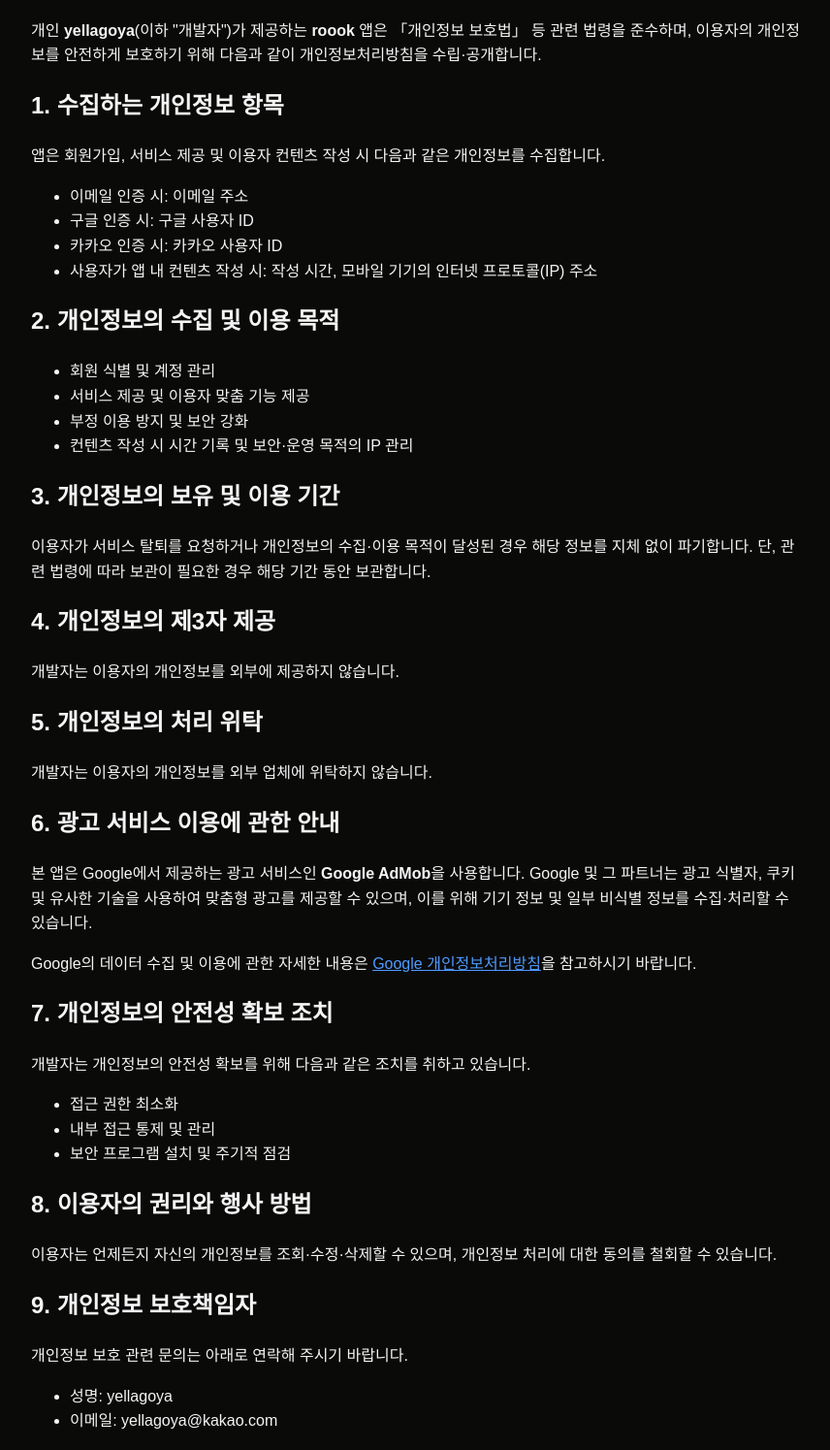
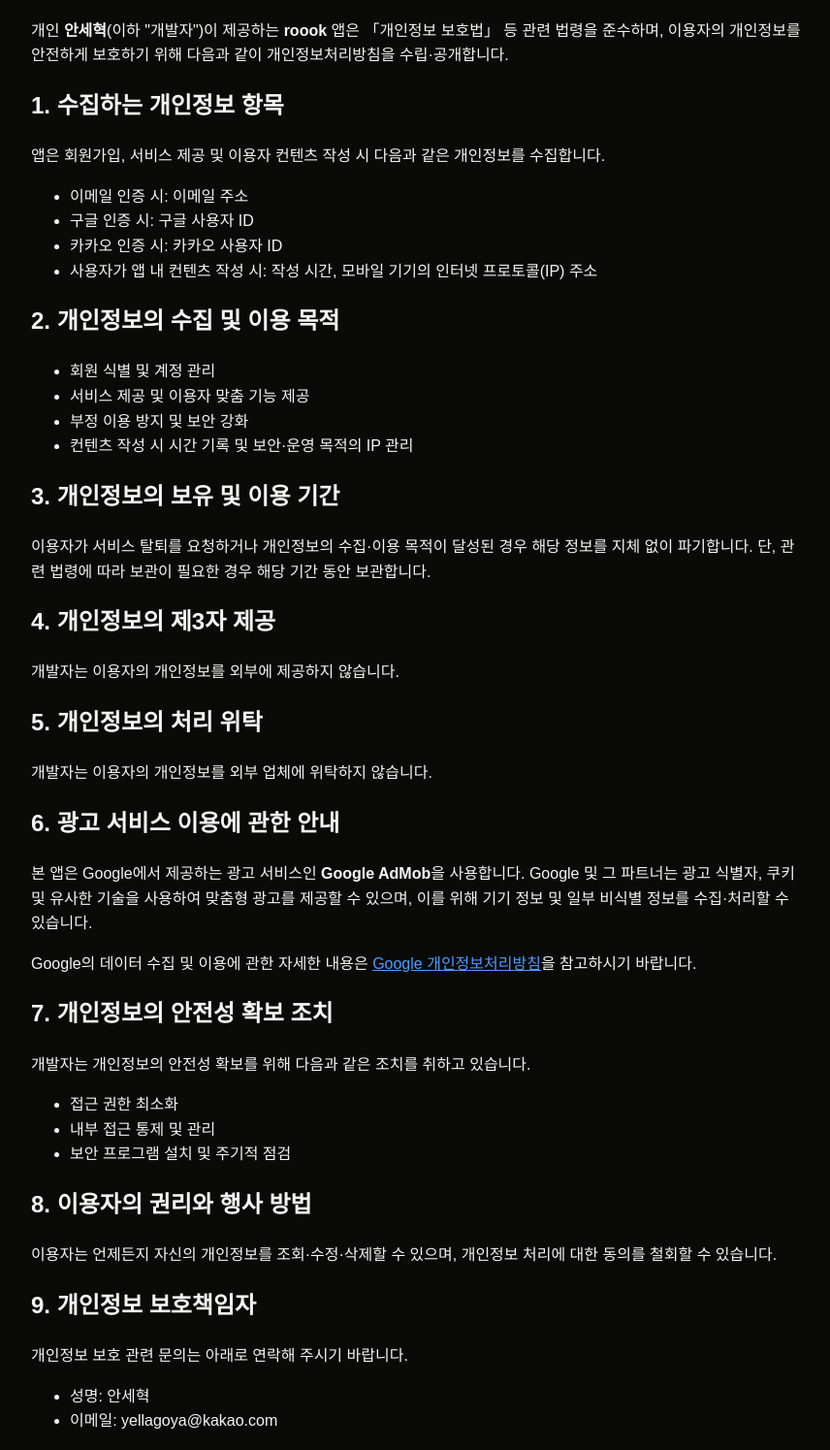
Before and after one commit to YellaGoya/roook-privacy-policy, a plain HTML site: page index.html in a window 1280 px wide. Shown: the part 98-1593 px from the top of the page at 97% size, without its empty margins (208-1064 px from the left). Drawn offline with Linux system fonts and the light colour scheme.

Commit message:
Update index.html

```diff
--- a/index.html
+++ b/index.html
@@ -15,7 +15,7 @@
     개인정보처리방침
   </h1>
 
-  <p>개인 <strong>yellagoya</strong>(이하 "개발자")가 제공하는 <strong>roook</strong> 앱은 「개인정보 보호법」 등 관련 법령을 준수하며, 이용자의 개인정보를 안전하게 보호하기 위해 다음과 같이 개인정보처리방침을 수립·공개합니다.</p>
+  <p>개인 <strong>안세혁</strong>(이하 "개발자")이 제공하는 <strong>roook</strong> 앱은 「개인정보 보호법」 등 관련 법령을 준수하며, 이용자의 개인정보를 안전하게 보호하기 위해 다음과 같이 개인정보처리방침을 수립·공개합니다.</p>
 
   <h2>1. 수집하는 개인정보 항목</h2>
   <p>앱은 회원가입, 서비스 제공 및 이용자 컨텐츠 작성 시 다음과 같은 개인정보를 수집합니다.</p>
@@ -61,7 +61,7 @@
   <h2>9. 개인정보 보호책임자</h2>
   <p>개인정보 보호 관련 문의는 아래로 연락해 주시기 바랍니다.</p>
   <ul>
-    <li>성명: yellagoya</li>
+    <li>성명: 안세혁</li>
     <li>이메일: yellagoya@kakao.com</li>
   </ul>
 
```
